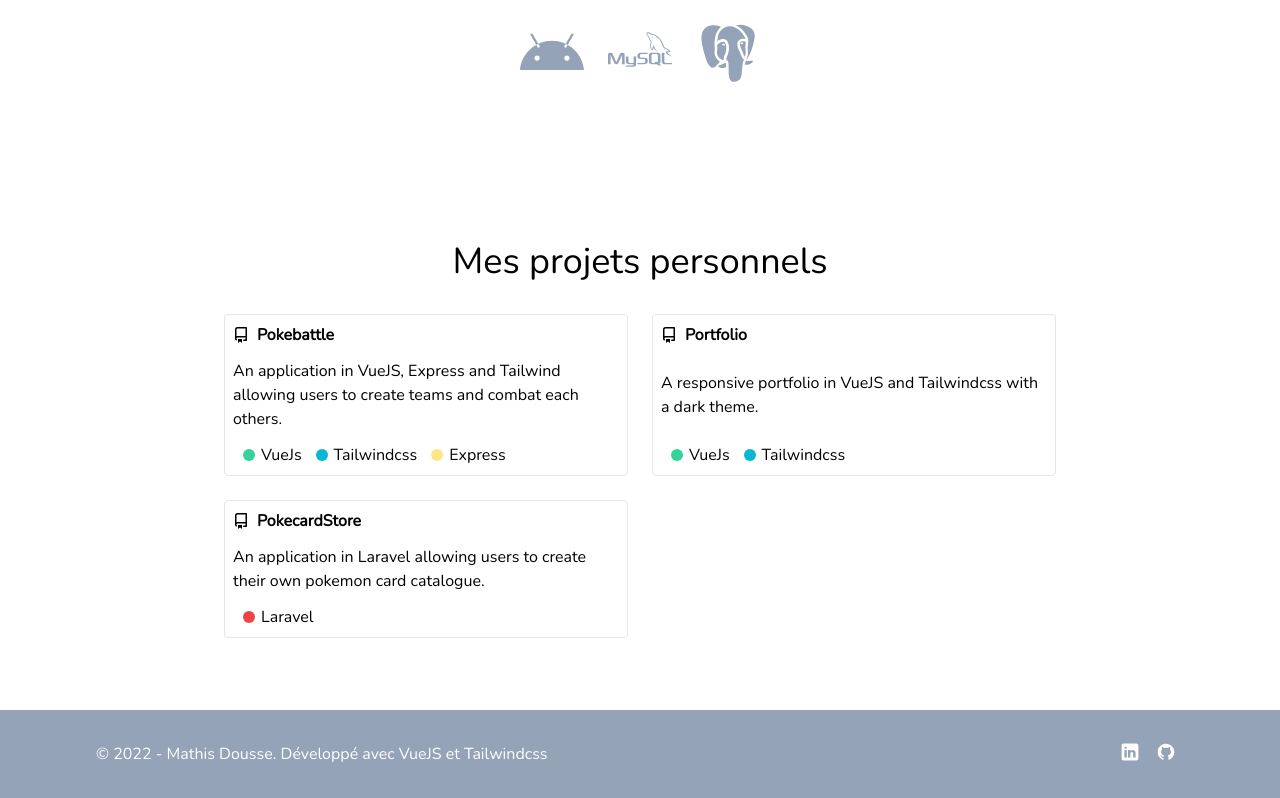
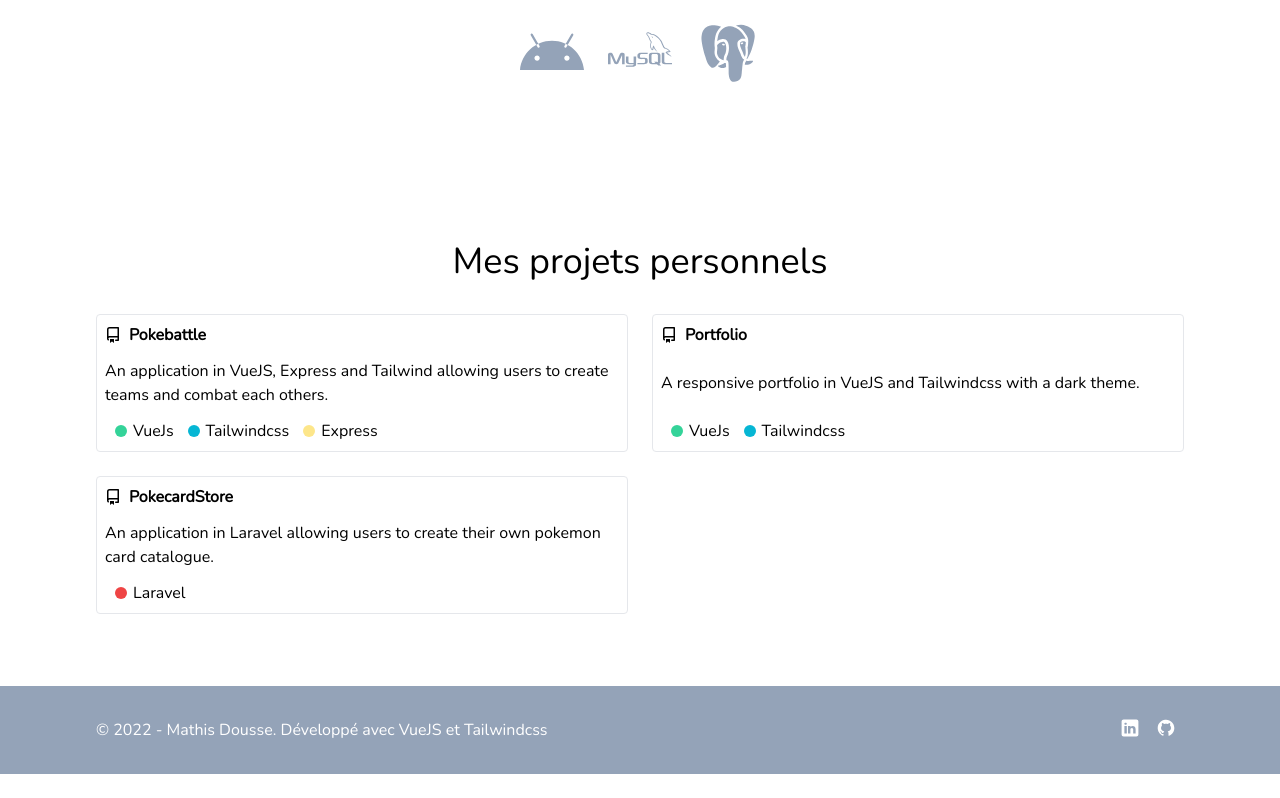
Before and after one commit to FeckNeck/portfolio, a Vue app: page / in a window 1280 px wide. Shown: the part 1447-2245 px from the top of the page. After the commit the page ends 2221 px from the top, so only its background shows below. Built offline with nearby package versions, Linux system fonts and the light colour scheme.

Commit message:
fix: project component width

```diff
--- a/src/components/MyProjects.vue
+++ b/src/components/MyProjects.vue
@@ -2,7 +2,7 @@
   <section class="py-14" id="projects">
     <div
       class="
-        xl:px-24 xl:max-w-5xl
+        xl:px-24 xl:max-w-7xl
         lg:max-w-5xl lg:px-20
         md:max-w-5xl
         sm:max-w-2xl sm:px-8
```
